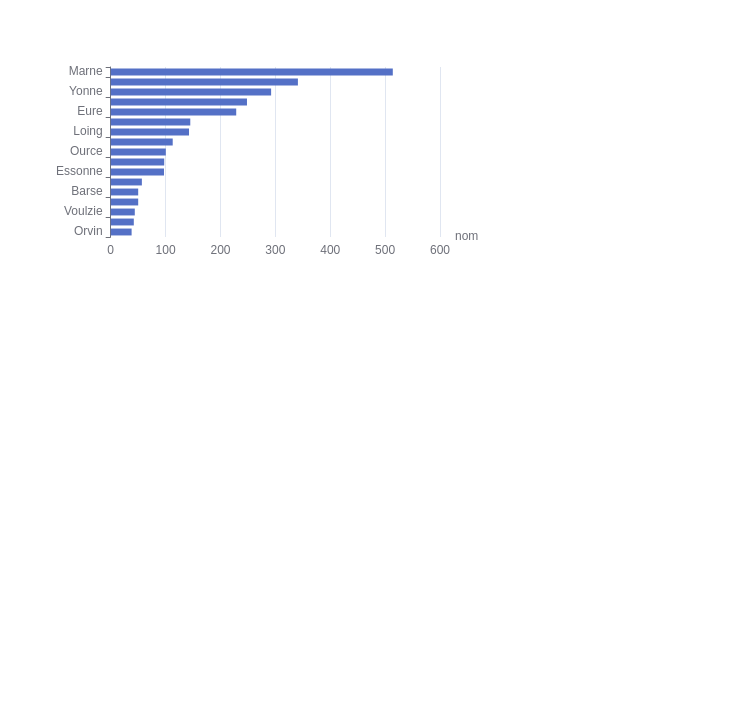
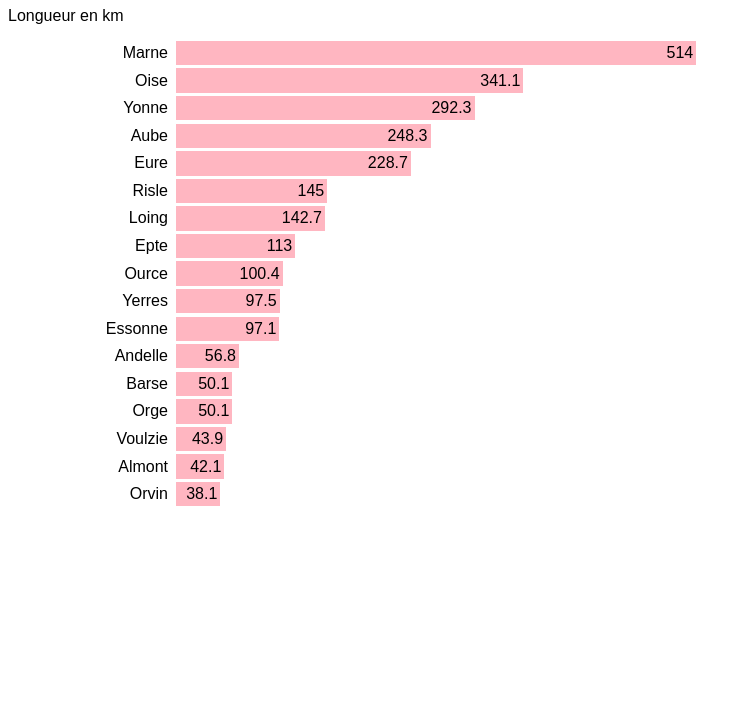
Before and after one commit to TacticalNuclearRaccoon/dataviz_with_js, a website: page 01-affluent_seine/index.html in a window 1280 px wide. Shown: the part 73-800 px from the top of the page, without its empty margins (0-751 px from the left). Drawn offline with nearby package versions, Linux system fonts and the light colour scheme.

Commit message:
dev: new cosmetics

```diff
--- a/01-affluent_seine/index.html
+++ b/01-affluent_seine/index.html
@@ -3,18 +3,14 @@
   <head>
     <meta charset="UTF-8" />
     <meta name="viewport" content="width=device-width, initial-scale=1.0" />
-    <title>exercise</title>
-    <style>
-      div.content {
-        width: 30em;
-        height: 20em;
-      }
-    </style>
+    <title>Affluents</title>
+    <link rel="stylesheet" href="style.css" />
   </head>
   <body>
-    <h1>Affluents Seine</h1>
+    <h1>Affluents de la seine</h1>
+    <p>Longueur en km</p>
     <div class="content"></div>
-    <script src="../node_modules/echarts/dist/echarts.js"></script>
-    <script src="./main.js"></script>
+
+    <script src="main.js"></script>
   </body>
 </html>
--- a/01-affluent_seine/main.js
+++ b/01-affluent_seine/main.js
@@ -1,18 +1,12 @@
-/** @type HTMLElement | null*/
-const chartDom = document.querySelector("div.content");
-if (chartDom === null) {
-  throw new Error("div.content not found");
-}
-
 const source = [
-  ["Marne", 514.0],
+  ["Marne", 514],
   ["Oise", 341.1],
   ["Yonne", 292.3],
   ["Aube", 248.3],
   ["Eure", 228.7],
-  ["Risle", 145.0],
+  ["Risle", 145],
   ["Loing", 142.7],
-  ["Epte", 113.0],
+  ["Epte", 113],
   ["Ource", 100.4],
   ["Yerres", 97.5],
   ["Essonne", 97.1],
@@ -22,28 +16,26 @@ const source = [
   ["Voulzie", 43.9],
   ["Almont", 42.1],
   ["Orvin", 38.1],
-  ["nom", "longueur"],
 ];
-source.reverse();
-const myChart = echarts.init(chartDom);
-const option = {
-  dataset: {
-    source: source,
-  },
-  grid: { containLabel: true },
-  xAxis: { name: "nom" },
-  yAxis: { type: "category" },
-  series: [
-    {
-      type: "bar",
-      encode: {
-        // Map the "amount" column to X axis.
-        x: "longueur",
-        // Map the "product" column to Y axis
-        y: "nom",
-      },
-    },
-  ],
-};
 
-myChart.setOption(option);
+const elt = document.querySelector("div.content");
+if (elt === null) {
+  throw new Error("cannot find div.content element");
+}
+
+let templates = "";
+for (const item of source) {
+  const name = item[0];
+  /** @type number */
+  // @ts-ignore
+  const length = item[1];
+  const template = `
+  <div class="item">
+    <div class="name">${name}</div>
+    <div class="bar" style="width: ${length / 16}em">${length}</div>
+  </div>
+  `;
+  templates = templates + template;
+}
+
+elt.innerHTML = templates;
--- a/01-affluent_seine/style.css
+++ b/01-affluent_seine/style.css
@@ -21,8 +21,8 @@ div.name {
 
 div.bar {
   width: 10em;
-  background-color: LightGray;
+  background-color: lightpink;
   color: black;
   padding: 0.2em;
-  text-align: left;
+  text-align: right;
 }
```
